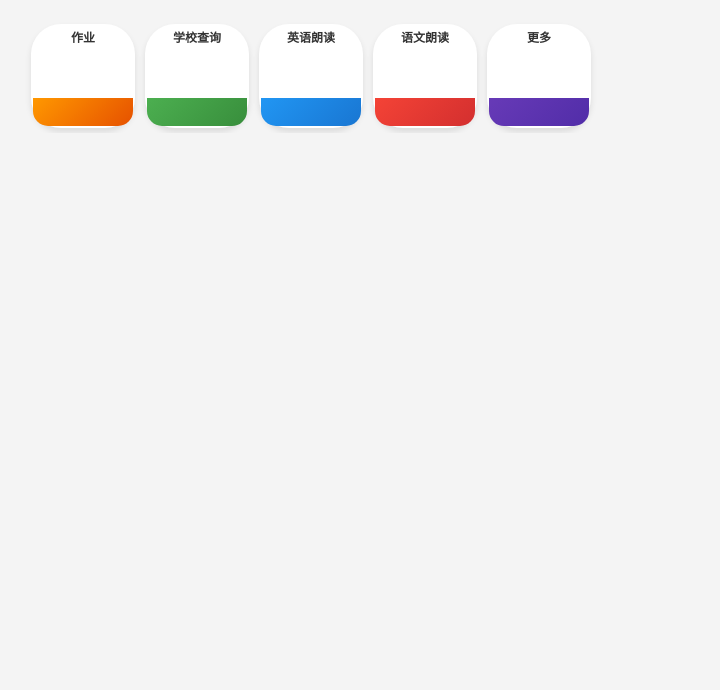
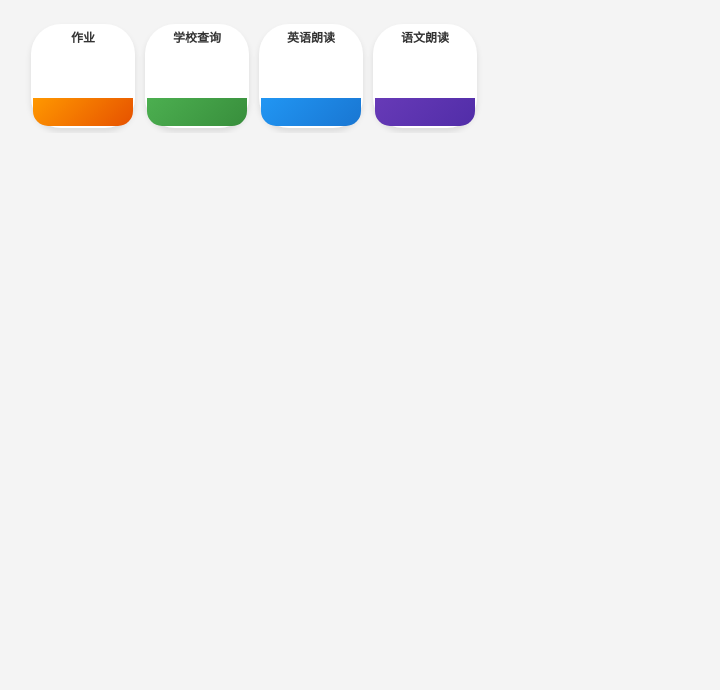
Before and after one commit to xiaozhihot/zmbgroup03, a plain HTML site: page computer.html in a window 1280 px wide. Shown: the part 110-800 px from the top of the page, without its empty margins (14-734 px from the left). Drawn offline with Linux system fonts and the light colour scheme.

Commit message:
修改文件📄
修改computer.html和index.html文件📄，理由是修改功能，computer.html删除“更多”选项

```diff
--- a/computer.html
+++ b/computer.html
@@ -149,20 +149,14 @@
         </a>
     </div>
     <div class="card">
-        <a href="https://h5.beisu666.com/aidiandu/index/select-unit.html?bid=376&title_bar_name=%E5%85%AD%E5%B9%B4%E7%BA%A7%E4%B8%8B&subject=%E8%8B%B1">
+        <a href="https://h5.beisu666.com/aidiandu/index/select-unit.html?bid=242&title_bar_name=%E4%B8%83%E5%B9%B4%E7%BA%A7%E4%B8%8A&subject=%E8%8B%B1">
             <h5>英语朗读</h5>
             <div class="gradient-bar"></div>
         </a>
     </div>
     <div class="card">
-        <a href="https://h5.beisu666.com/aidiandu/index/select-unit.html?bid=525&title_bar_name=%E5%85%AD%E5%B9%B4%E7%BA%A7%E4%B8%8B&subject=%E8%AF%AD">
+        <a href="https://h5.beisu666.com/aidiandu/index/select-unit.html?bid=510&title_bar_name=%E4%B8%83%E5%B9%B4%E7%BA%A7%E4%B8%8A&subject=%E8%AF%AD">
             <h5>语文朗读</h5>
-            <div class="gradient-bar"></div>
-        </a>
-    </div>
-    <div class="card">
-        <a href="more.html">
-            <h5>更多</h5>
             <div class="gradient-bar"></div>
         </a>
     </div>
```
Also changed, not shown: index.html (+2 -2 lines).
